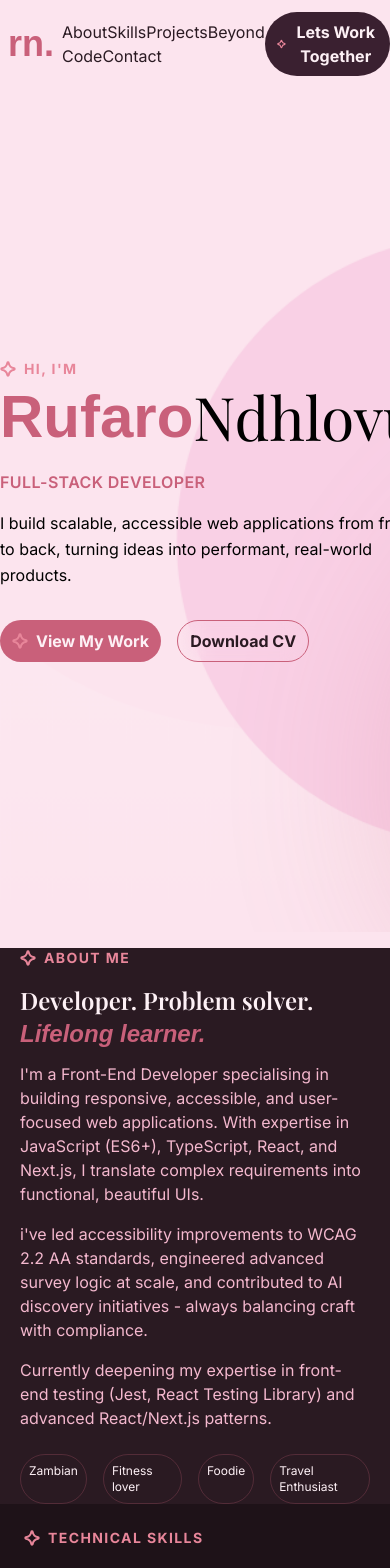
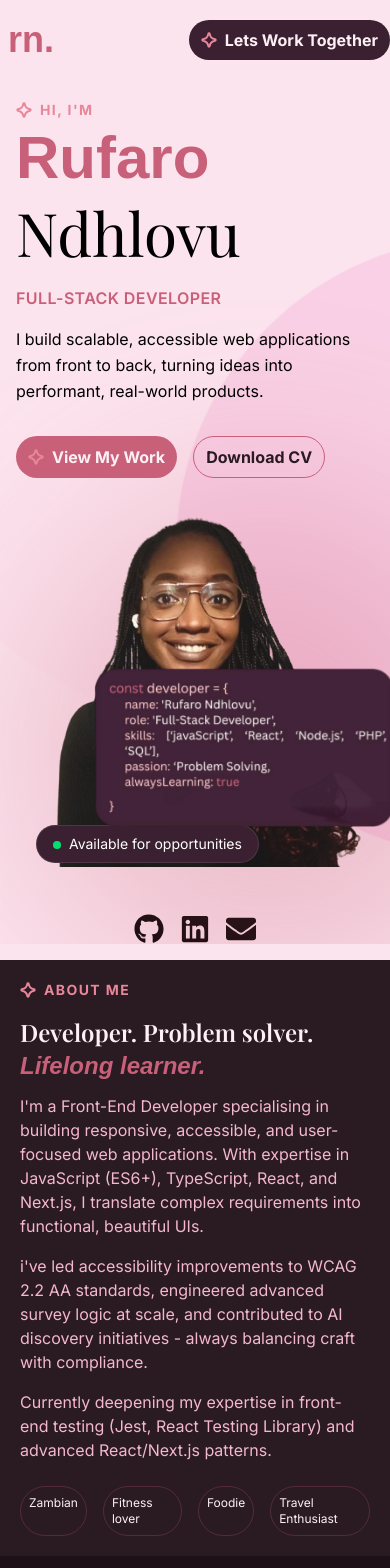
Before and after one commit to rufaro-ndhlovu/PortfolioWebsite, a Next.js app: page / in a window 390 px wide. Shown: the top 1568 px of the page. Built offline with nearby package versions, Linux system fonts and the light colour scheme; a web font is replaced by a local one.

Commit message:
Refactor layout and styling in About, Hero, NavBar, and Skills components for improved consistency and responsiveness.

```diff
--- a/app/sections/About.tsx
+++ b/app/sections/About.tsx
@@ -6,7 +6,7 @@ import Tag from "../ui/Tag";
 
 export default function About() {
   return (
-    <section className="bg-[var(--bg-section)] px-5 sm:py-5 md:py-10 text-[var(--text-dark)]">
+    <section className="bg-[var(--bg-section)] px-5 py-5 md:py-10 text-[var(--text-dark)]">
       <Label>ABOUT ME</Label>
       <div>
         <h2
--- a/app/sections/Hero.tsx
+++ b/app/sections/Hero.tsx
@@ -14,7 +14,7 @@ export default function Hero() {
       style={{ background: "var(--bg-hero-img)" }}
     >
       <NavBar />
-      <div className="relative w-full min-h-screen flex items-center justify-between sm:px-4 md:px-4 lg:px-20 overflow-hidden sm:flex-col md:flex-row">
+      <div className="relative w-full min-h-screen flex items-center justify-between px-4 lg:px-20 overflow-hidden flex-col md:flex-row mt-5 sm:mt-0">
         {/* BACKGROUND GLOW */}
         <div className="absolute top-[-100px] right-[-100px] sm:w-[500px] sm:h-[500px] md:w-[900px] md:h-[900px] bg-[var(--pink-main)] opacity-20 blur-[120px] rounded-full"></div>
 
@@ -22,7 +22,7 @@ export default function Hero() {
         <div className="max-w-xl z-10 sm:mt-9 md:mt-0">
           <Label>HI, I'M</Label>
 
-          <h1 className="text-6xl lg:text-8xl leading-tight font-serif flex sm:flex-row md:flex-col sm:gap-4 md:gap-0">
+          <h1 className="text-6xl lg:text-8xl leading-tight font-serif flex flex-col sm:gap-4 md:gap-0">
             <span
               className="text-[var(--pink-main)] font-bold"
               style={{
@@ -72,7 +72,7 @@ export default function Hero() {
           ></div>
 
           {/* Image */}
-          <div className="relative sm:mt-6">
+          <div className="relative mt-6">
             <Image
               src="/Rufaro.png"
               alt="Rufaro Ndhlovu"
@@ -88,17 +88,17 @@ export default function Hero() {
             alt="Hero image of a developer object"
             width={300}
             height={300}
-            className="absolute bottom-10 right-[-40px] z-20"
+            className="absolute bottom-10 right-[-20px] sm:right-[-40px] z-20"
           />
 
           {/* Availability badge */}
-          <div className="absolute bottom-4 left-18 bg-[var(--bg-card)] border border-white/10 px-4 py-2 rounded-full text-sm text-white backdrop-blur-md">
+          <div className="absolute bottom-1 sm:bottom-4 left-5 sm:left-18 bg-[var(--bg-card)] border border-white/10 px-4 py-2 rounded-full text-sm text-white backdrop-blur-md">
             <span className="inline-block w-2 h-2 bg-green-400 rounded-full mr-2"></span>
             Available for opportunities
           </div>
         </div>
 
-        <div className="sm:mt-8">
+        <div className="mt-10 sm:mt-8">
           <HeroLinks />
         </div>
       </div>
--- a/app/sections/NavBar.tsx
+++ b/app/sections/NavBar.tsx
@@ -12,7 +12,7 @@ export default function NavBar() {
   return (
     <nav className="w-full mt-0 flex flex-row justify-between items-center sm:px-5 py-3 lg:px-20 bg-transparent">
       <Logo />
-      <div className="md:flex gap-6 sm:hidden">
+      <div className="md:flex gap-6 hidden">
         <Link href="/" className="text-[var(--text-hero)]">
           About
         </Link>
--- a/app/sections/Skills.tsx
+++ b/app/sections/Skills.tsx
@@ -9,7 +9,7 @@ export default function Skills() {
   return (
     <section className="p-6 bg-[var(--bg-dark)]">
       <Label>TECHNICAL SKILLS</Label>
-      <div className="mt-8 space-y-10 grid grid-cols-2 lg:grid-cols-3 gap-6 items-stretch ">
+      <div className="mt-8 space-y-10 grid grid-cols-1 md:grid-cols-3 gap-6 items-stretch ">
         {skillCategories.map((category) => (
           <div
             key={category.title}
```
